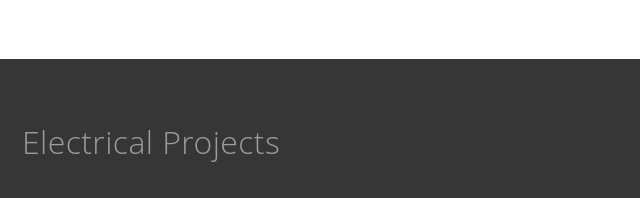
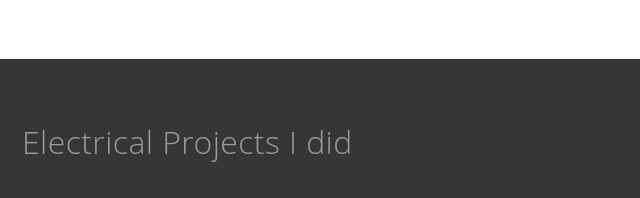
Before and after one commit to PrinceH1Y/PrinceH1Y.github.io, a plain HTML site: page index.html in a window 1280 px wide. Shown: the part 1720-1918 px from the top of the page, 184-824 px from the left. Drawn offline with Linux system fonts and the light colour scheme.

Commit message:
Update index.html

```diff
--- a/index.html
+++ b/index.html
@@ -52,7 +52,7 @@
   </section>
   <section id="work">
    <div class="container">
-    <h1>Electrical Projects</h1>
+    <h1>Electrical Projects I did</h1>
     <div class="work1">
      <h3>JUBAIL UNITED PETROCHEMICAL COMPANY, Saudi Arabia</h3>
      <h4> 1 August 2018 - 1 Nov 2019</h4>
```
